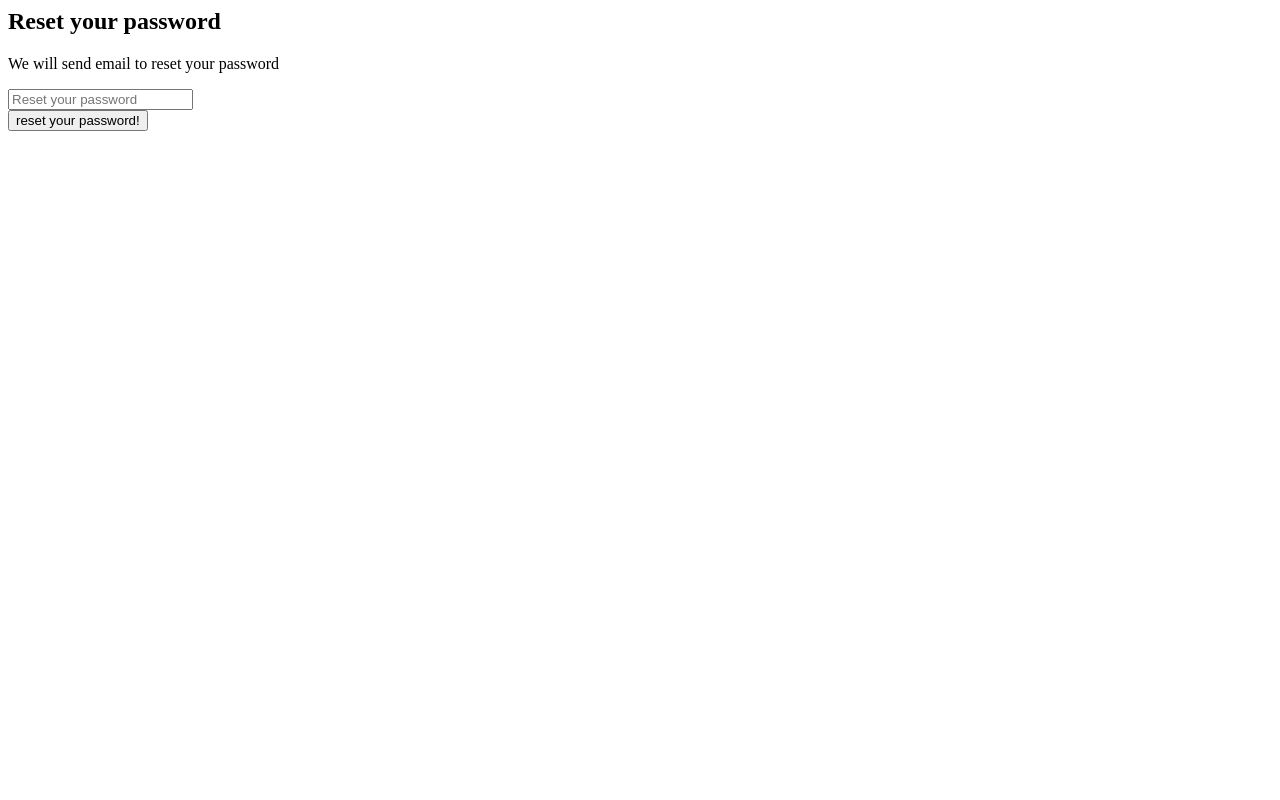
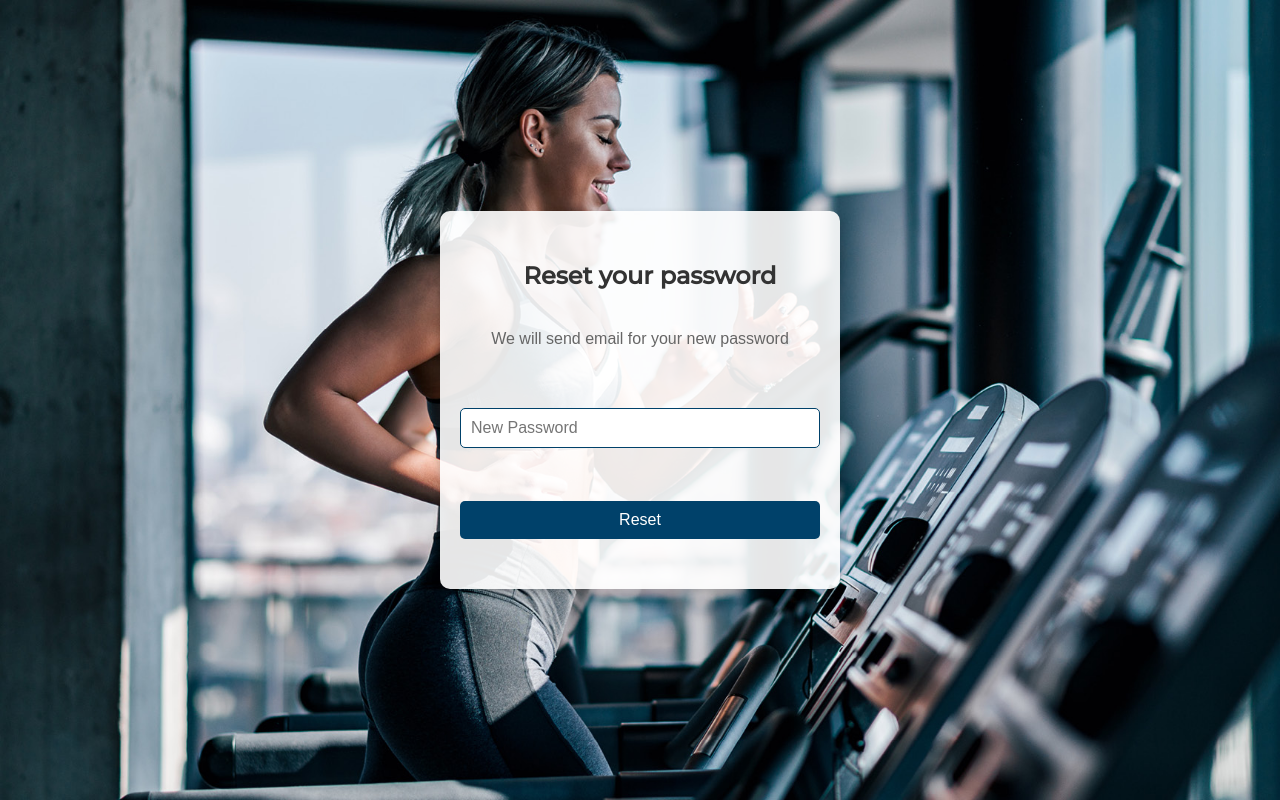
Before and after one commit to Yakuari/ActWebPageV3-4, a PHP site: page /ActWebPage/forgot-password.php in a window 1280 px wide. Run offline with PHP 8.4, Linux system fonts and the light colour scheme.

Commit message:
Updating forgot password and styles2, and adding img to src

```diff
--- a/forgot-password.php
+++ b/forgot-password.php
@@ -2,16 +2,27 @@
     include_once 'config/settings-configuration.php';
 ?>
 
+<!DOCTYPE html>
+<html lang="en">
+<head>
+    <meta charset="UTF-8">
+    <meta name="viewport" content="width=device-width, initial-scale=1.0">
+    <title>Forgot Password</title>
+    <link rel="stylesheet" href="src/css/styles2.css">
+</head>
+<body>
 <main>
     <div class="wrapper-main">
         <section class="section-default">
             <h1>Reset your password</h1>
-            <p>We will send email to reset your password</p>
+            <p>We will send email for your new password</p>
             <form action="dashboard/authentication-class.php" method="POST">
-                <input type="email" name="email" placeholder="Reset your password" Required>
+                <input type="email" name="email" placeholder="New Password" Required>
                 <br>
-                <button type="submit" name="find_email"> reset your password! </button>
+                <button type="submit" name="find_email"> Reset </button>
             </form>
         </section>
     </div>
 </main>
+</body>
+</html>
--- a/src/css/styles2.css
+++ b/src/css/styles2.css
@@ -159,3 +159,69 @@ footer {
 footer p {
     color: var(--sub-color);
 }
+
+body, html {
+    margin: 0;
+    padding: 0;
+    height: 100%;
+    font-family: Arial, sans-serif;
+}
+
+main {
+    position: relative;
+    height: 100%;
+    display: flex;
+    justify-content: center;
+    align-items: center;
+    background: url('../img/gym3.jpg') no-repeat center center/cover;
+}
+
+.wrapper-main {
+    background: rgba(255, 255, 255, 0.9);
+    padding: 20px;
+    border-radius: 10px;
+    box-shadow: 0 4px 8px rgba(0, 0, 0, 0.2);
+    max-width: 400px;
+    text-align: center;
+    width: 90%;
+}
+
+h1 {
+    margin-top: 30px;
+    font-size: 24px;
+    color: #333;
+}
+
+p {
+    margin-top: 40px;
+    color: #666;
+}
+
+form {
+    display: flex;
+    flex-direction: column;
+}
+
+input {
+    padding: 10px;
+    margin-top: 60px;
+    border: 1px solid #00416A;
+    border-radius: 5px;
+    font-size: 16px;
+}
+
+button {
+    margin-top: 35px;
+    margin-bottom: 30px;
+    padding: 10px;
+    background-color: #00416A;
+    border: none;
+    color: white;
+    font-size: 16px;
+    border-radius: 5px;
+    cursor: pointer;
+}
+
+button:hover {
+    background-color: #003153;
+}
```
Also changed, not shown: src/img/gym3.jpg (added).
